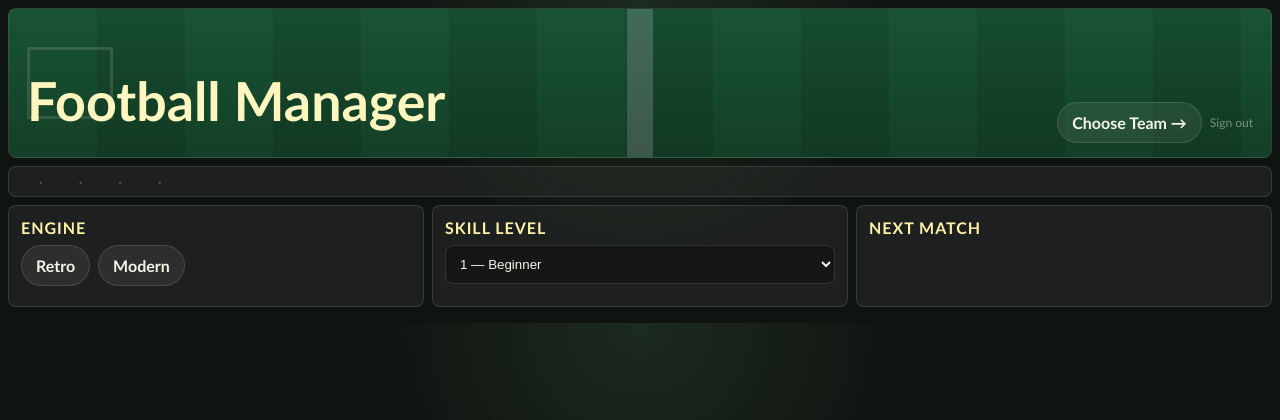
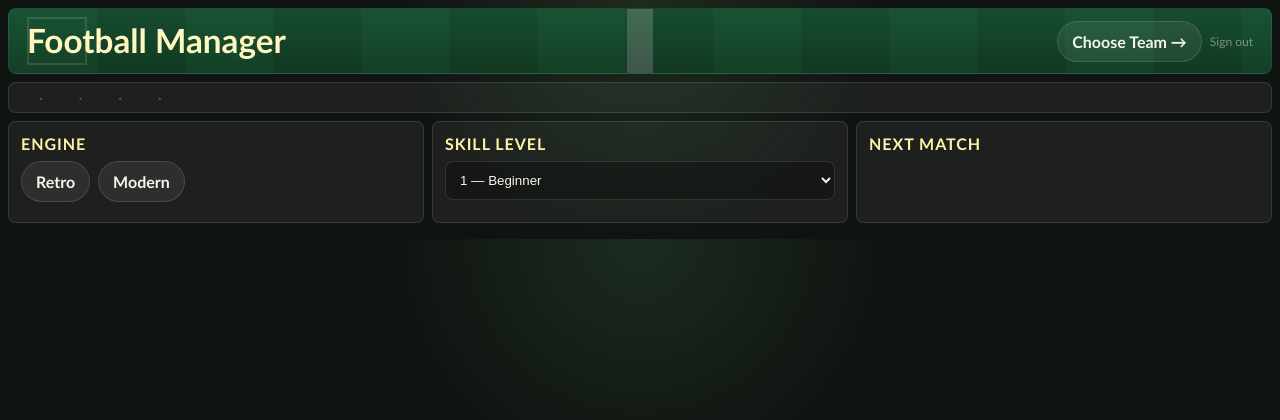
Before and after one commit to mimietti/Football-manager, a Flask app: page / in a window 1280 px wide. Shown: the top 420 px of the page. Run offline with Flask 3, Linux system fonts and the light colour scheme; the visitor is signed in with stand-in values (Sample User, id 1); some libraries are stand-ins or nearby versions.

Commit message:
UX: morale display, goalkeeper color fix, header shrink, bench energy recovery
- Fix attack-ai goalkeeper: pl[5].human=true so defending keeper is white
- Add morale_delta to Player; track delta after match result changes
- Show M·15 (+2) morale hint below player name in squad rows
- Bench energy recovery: +10/round (was +1) to make rotation meaningful
- Header min-height 150→64px, h1 font smaller; pitch decoration scaled
- Squad column header D/M/A → Skills; name column capped at 170px
- Transfer row: fit-content width, accent yellow highlight
- Rename buttons moved next to team name (left side of title row)

Co-Authored-By: Claude Sonnet 4.6 <noreply@anthropic.com>

```diff
--- a/static/css/app.css
+++ b/static/css/app.css
@@ -88,8 +88,8 @@ body {
 .hero {
     position: relative;
     overflow: hidden;
-    min-height: 150px;
-    padding: 14px 18px;
+    min-height: 64px;
+    padding: 8px 18px;
     border: 1px solid var(--line);
     border-radius: 8px;
     background: linear-gradient(180deg, #16462e, #102719);
@@ -105,25 +105,25 @@ body {
 .pitch::before {
     content: "";
     position: absolute;
-    top: 38px;
-    bottom: 38px;
+    top: 8px;
+    bottom: 8px;
     left: 18px;
-    width: 80px;
-    border: 3px solid rgba(255,255,255,0.40);
+    width: 56px;
+    border: 2px solid rgba(255,255,255,0.40);
 }
 .hero-content {
     position: relative;
-    min-height: 120px;
+    min-height: 48px;
     display: grid;
     grid-template-columns: minmax(0, 1fr) auto;
     gap: 18px;
-    align-items: end;
+    align-items: center;
 }
 h1 {
     margin: 0;
     color: #fff7bf;
-    font-size: clamp(34px, 4.2vw, 58px);
-    line-height: 0.96;
+    font-size: clamp(22px, 2.6vw, 36px);
+    line-height: 1.1;
 }
 h2 {
     margin: 0 0 8px;
@@ -819,6 +845,7 @@ tr.player {
     line-height: 1.5;
 }
 .muted { color: var(--muted); }
+#credit { margin: 2px 0 0; font-size: 11px; }
 .small { font-size: 12px; }
 .pos-d { color: #6ec6ff; }
 .pos-m { color: #d6c75d; }
```
Also changed, not shown: other parts of static/css/app.css (+28 -2 lines), football_manager/teams.py (+9 -2 lines), templates/index.html (+24 -7 lines).
